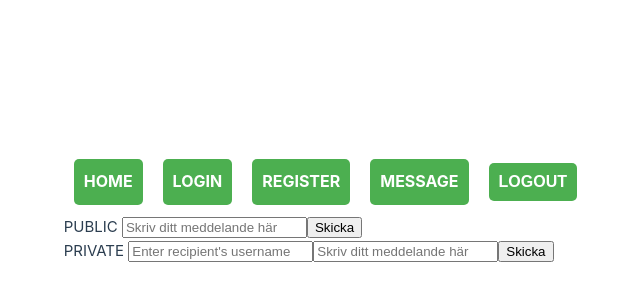
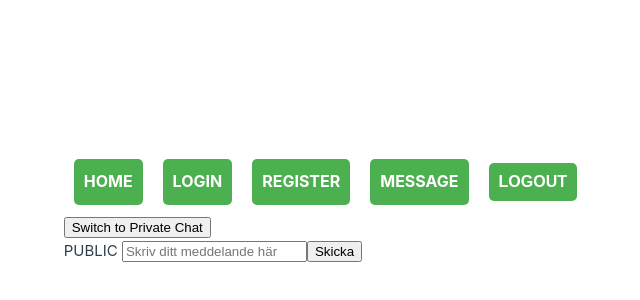
Before and after one commit to nilsson46/chat-application-frontend, a Vue app in the folder vue-project/: page /message in a window 1280 px wide. Shown: the part 194-494 px from the top of the page, without its empty margins (53-693 px from the left). Built offline with nearby package versions, Linux system fonts and the light colour scheme.

Commit message:
Added a switch button on the message so you only can see private or public messages

```diff
--- a/vue-project/src/views/MessageView.vue
+++ b/vue-project/src/views/MessageView.vue
@@ -1,13 +1,21 @@
 <script setup>
+import { ref } from 'vue';
 import NavBar from '../components/NavBar.vue'
 import Message from '../components/Message.vue'
 import PrivateMessage from '@/components/PrivateMessageComponent.vue';
+const showPrivateMessage = ref(false);
+const toggleChat = () => {
+  showPrivateMessage.value = !showPrivateMessage.value;
+};
 </script>
 
+
+
 <template>
-    <div class="about">
-        <NavBar/>
-      <Message />
-      <PrivateMessage />
-    </div>
+  <div class="about">
+    <NavBar/>
+    <button @click="toggleChat">{{ showPrivateMessage ? 'Switch to Public Chat' : 'Switch to Private Chat' }}</button>
+    <Message v-if="!showPrivateMessage" />
+    <PrivateMessage v-if="showPrivateMessage" />
+  </div>
 </template>
```
